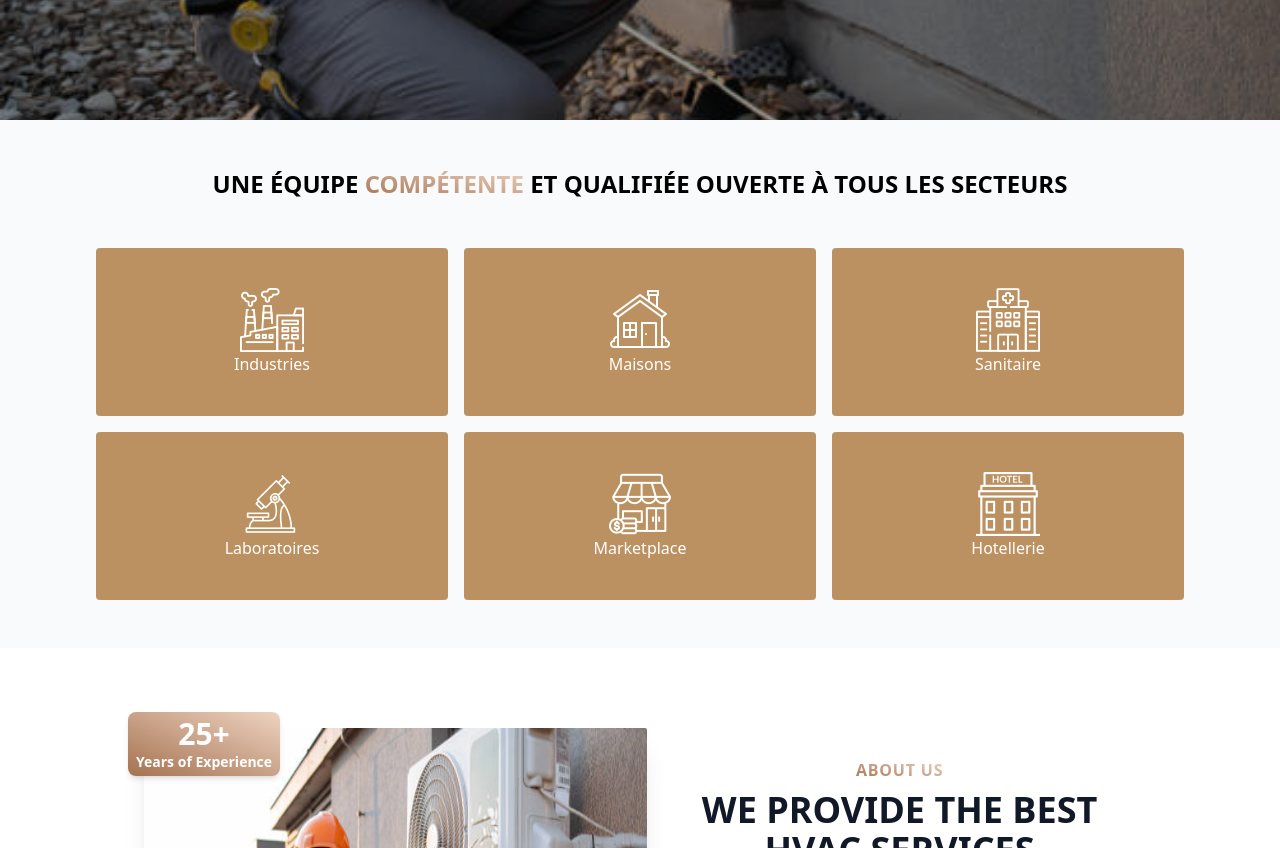
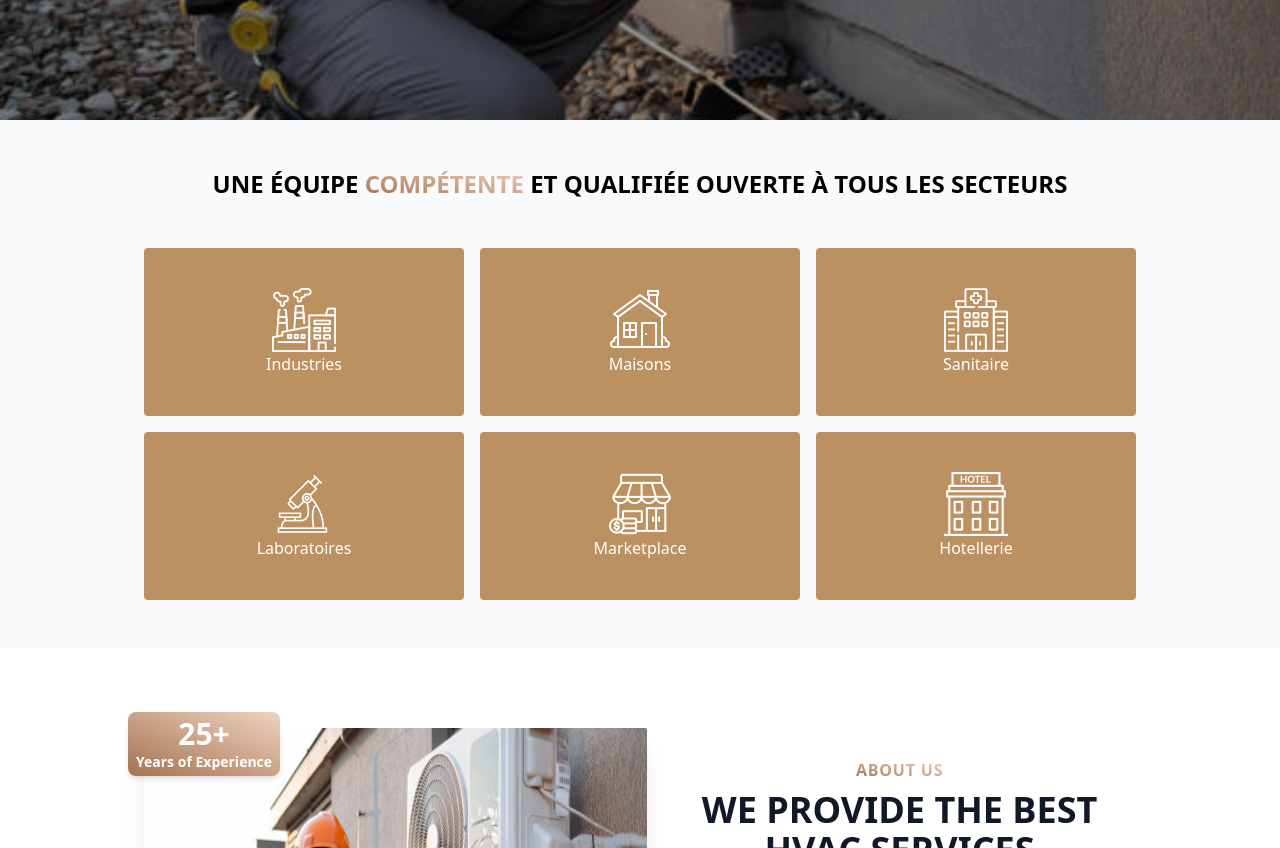
Before and after one commit to Ulrichmike/TMIndustries, a React (Vite) app: page / in a window 1280 px wide. Shown: the part 760-1608 px from the top of the page. Built offline with nearby package versions, Linux system fonts and the light colour scheme.

Commit message:
new experience

```diff
--- a/src/pages/Home.tsx
+++ b/src/pages/Home.tsx
@@ -64,7 +64,7 @@ export default function Home() {
     <>
       <Hero />
 
-      <div className=" bg-gray-50">
+      <div className=" bg-gray-50 mx-auto sm:px-8 lg:px-12">
         <h1 className="p-12 text-2xl text-black font-bold uppercase">
           Une équipe{" "}
           <span className="bg-gradient-to-bl from-primary to-final bg-clip-text text-transparent">
```
